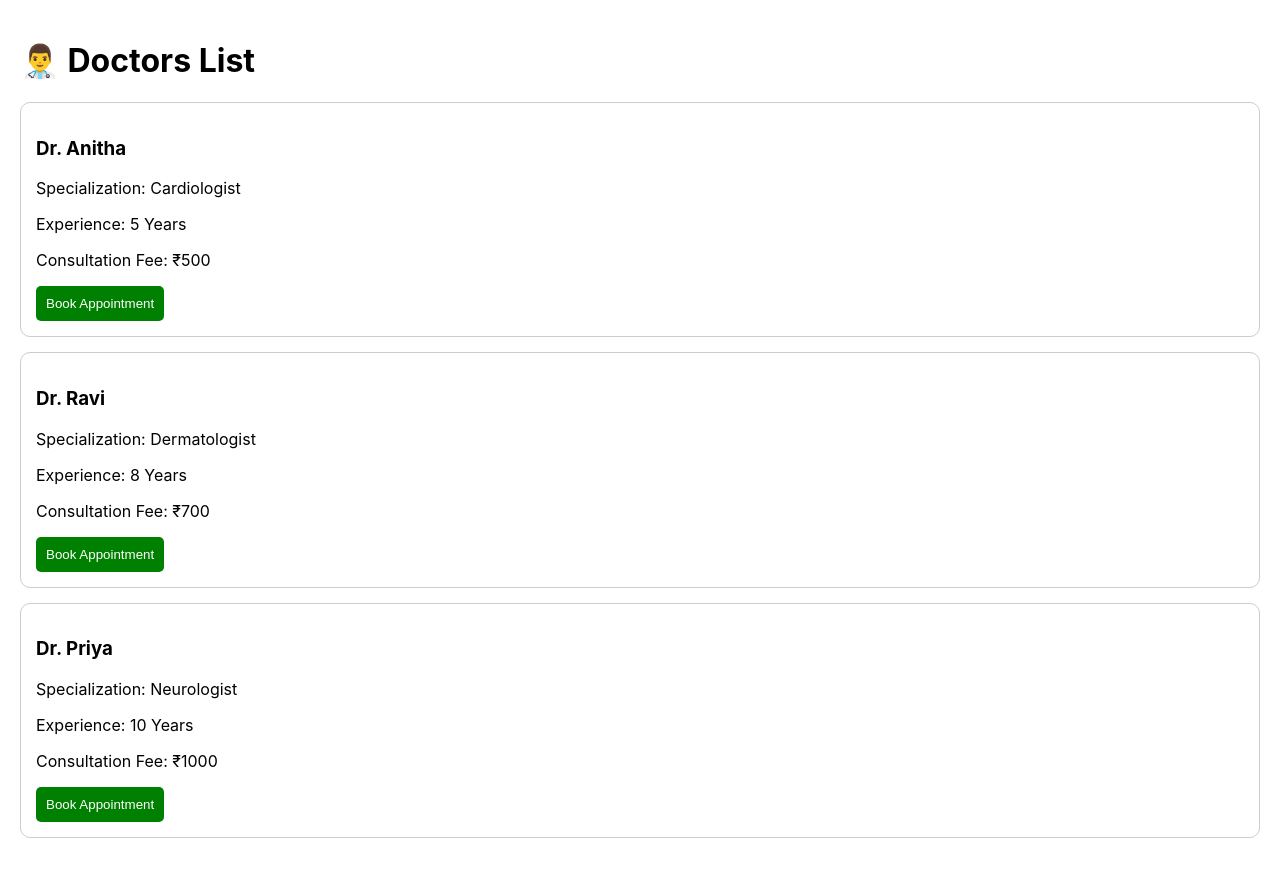
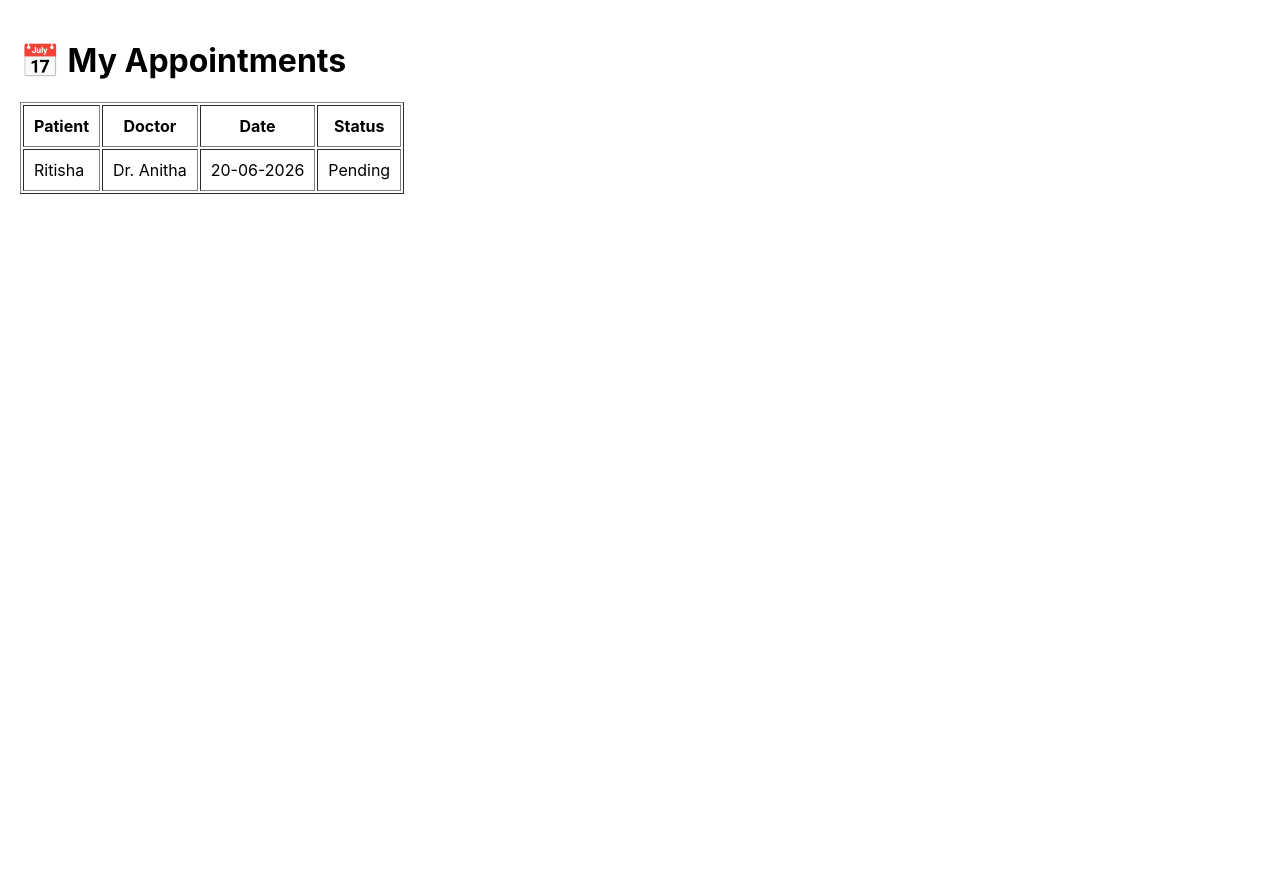
Before and after one commit to ritishareddy565-hue/book-a-doctor, a React (Create React App) app in the folder frontend/: page / in a window 1280 px wide. After the commit the page ends 800 px from the top, so only its background shows below. Built offline with nearby package versions, Linux system fonts and the light colour scheme.

Commit message:
Added MyAppointments Page

```diff
--- a/frontend/src/App.js
+++ b/frontend/src/App.js
@@ -1,7 +1,7 @@
-import Doctors from "./Doctors";
+import MyAppointments from "./MyAppointments";
 
 function App() {
-  return <Doctors />;
+  return <MyAppointments />;
 }
 
 export default App;
--- /dev/null
+++ b/frontend/src/MyAppointments.js
@@ -0,0 +1,31 @@
+import React from "react";
+
+function MyAppointments() {
+  return (
+    <div style={{ padding: "20px" }}>
+      <h1>📅 My Appointments</h1>
+
+      <table border="1" cellPadding="10">
+        <thead>
+          <tr>
+            <th>Patient</th>
+            <th>Doctor</th>
+            <th>Date</th>
+            <th>Status</th>
+          </tr>
+        </thead>
+
+        <tbody>
+          <tr>
+            <td>Ritisha</td>
+            <td>Dr. Anitha</td>
+            <td>20-06-2026</td>
+            <td>Pending</td>
+          </tr>
+        </tbody>
+      </table>
+    </div>
+  );
+}
+
+export default MyAppointments;
```
